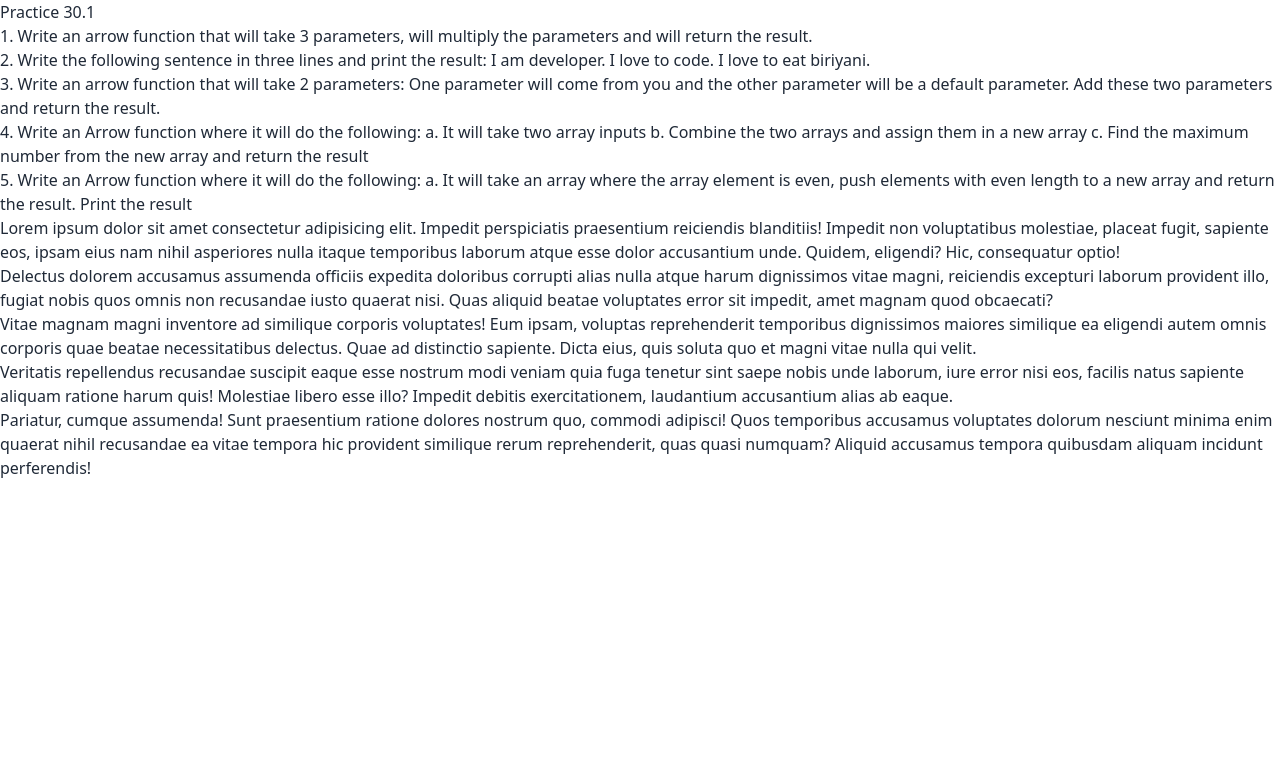
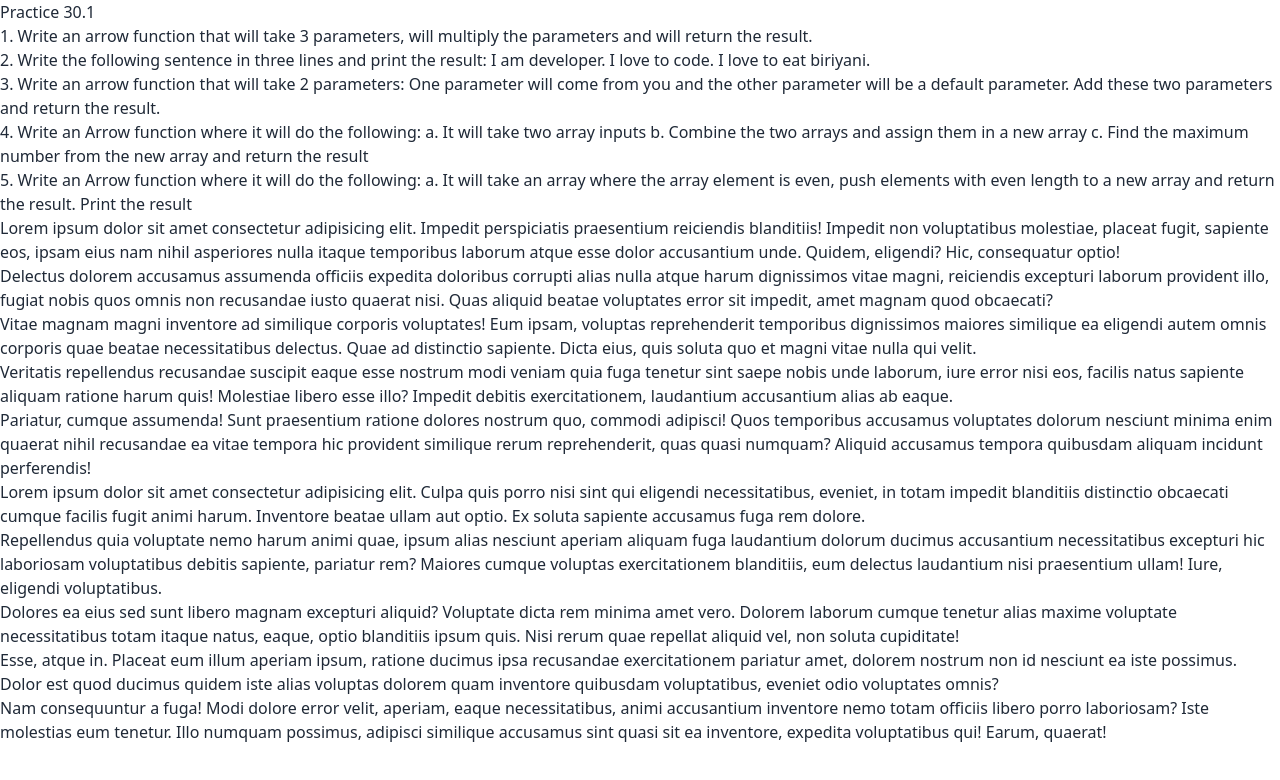
Before and after one commit to TajTanvir1/Intermediate-JS-API, a plain HTML site: page index.html in a window 1280 px wide. Drawn offline with nearby package versions, Linux system fonts and the light colour scheme.

Commit message:
DOM 28.2 added

```diff
--- a/index.html
+++ b/index.html
@@ -50,6 +50,15 @@
    </ul>
 </div>
 
+<div>
+   <ul>
+      <li>Lorem ipsum dolor sit amet consectetur adipisicing elit. Culpa quis porro nisi sint qui eligendi necessitatibus, eveniet, in totam impedit blanditiis distinctio obcaecati cumque facilis fugit animi harum. Inventore beatae ullam aut optio. Ex soluta sapiente accusamus fuga rem dolore.</li>
+      <li>Repellendus quia voluptate nemo harum animi quae, ipsum alias nesciunt aperiam aliquam fuga laudantium dolorum ducimus accusantium necessitatibus excepturi hic laboriosam voluptatibus debitis sapiente, pariatur rem? Maiores cumque voluptas exercitationem blanditiis, eum delectus laudantium nisi praesentium ullam! Iure, eligendi voluptatibus.</li>
+      <li>Dolores ea eius sed sunt libero magnam excepturi aliquid? Voluptate dicta rem minima amet vero. Dolorem laborum cumque tenetur alias maxime voluptate necessitatibus totam itaque natus, eaque, optio blanditiis ipsum quis. Nisi rerum quae repellat aliquid vel, non soluta cupiditate!</li>
+      <li>Esse, atque in. Placeat eum illum aperiam ipsum, ratione ducimus ipsa recusandae exercitationem pariatur amet, dolorem nostrum non id nesciunt ea iste possimus. Dolor est quod ducimus quidem iste alias voluptas dolorem quam inventore quibusdam voluptatibus, eveniet odio voluptates omnis?</li>
+      <li>Nam consequuntur a fuga! Modi dolore error velit, aperiam, eaque necessitatibus, animi accusantium inventore nemo totam officiis libero porro laboriosam? Iste molestias eum tenetur. Illo numquam possimus, adipisci similique accusamus sint quasi sit ea inventore, expedita voluptatibus qui! Earum, quaerat!</li>
+   </ul>
+</div>
 
 </body>
 
```
